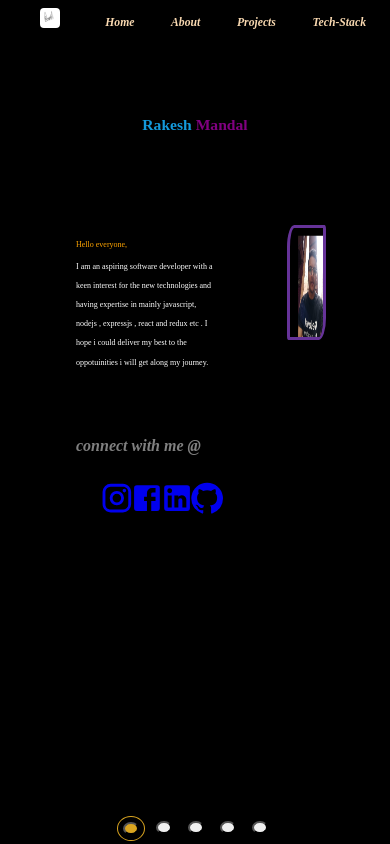
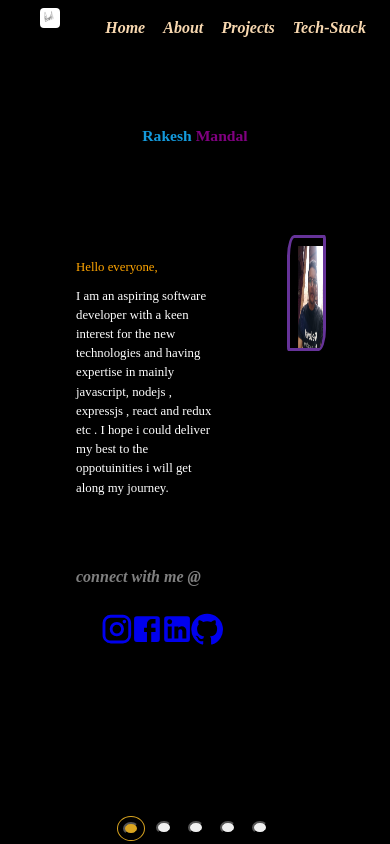
Before and after one commit to Rakesh-08/demo-website, a React (Vite) app in the folder portfolio/: page /#home in a window 390 px wide. Shown: the top 844 px of the page. Built offline with nearby package versions, Linux system fonts and the light colour scheme.

Commit message:
Update App.css

```diff
--- a/portfolio/src/App.css
+++ b/portfolio/src/App.css
@@ -21,7 +21,7 @@ a{
 
 
  .headings .nav{
-      font-size:3vw;
+      font-size:1em;
     }
 
     .navbar .navHeadings{
@@ -29,7 +29,7 @@ a{
     }
 
   .homeLeft  .intro{
-       font-size: 8px;
+       font-size: 0.8em;
 
     }
 
```
